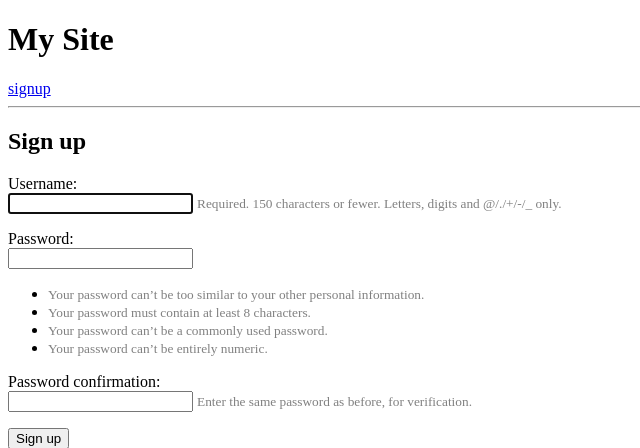
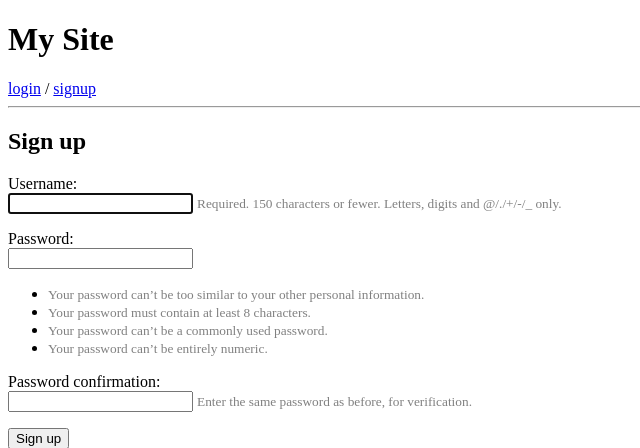
Before and after one commit to wilrop/web-technologies, a Django app: page /signup/ in a window 1280 px wide. Shown: the top 448 px of the page, without its empty margins (0-640 px from the left). Run offline with Django 3.2, Linux system fonts and the light colour scheme.

Commit message:
Added login and logout functionality

```diff
--- a/towima/templates/base.html
+++ b/towima/templates/base.html
@@ -8,9 +8,9 @@
     <header>
       <h1>My Site</h1>
       {% if user.is_authenticated %}
-
+        <a href="{% url 'logout' %}">logout</a>
       {% else %}
-        <a href="{% url 'signup' %}">signup</a>
+        <a href="{% url 'login' %}">login</a> / <a href="{% url 'signup' %}">signup</a>
       {% endif %}
       <hr>
     </header>
--- a/towima/towima/settings.py
+++ b/towima/towima/settings.py
@@ -118,3 +118,7 @@ USE_TZ = True
 # https://docs.djangoproject.com/en/2.1/howto/static-files/
 
 STATIC_URL = '/static/'
+
+# Where to redirect after login and logout
+LOGIN_REDIRECT_URL = '/'
+LOGOUT_REDIRECT_URL = '/'
--- a/towima/towima/urls.py
+++ b/towima/towima/urls.py
@@ -14,11 +14,13 @@ Including another URLconf
     2. Add a URL to urlpatterns:  path('blog/', include('blog.urls'))
 """
 from django.contrib import admin
-from django.urls import path
-from django.conf.urls import url
+from django.urls import path, include
+from django.views.generic.base import TemplateView
 from towima import views as core_views
 
 urlpatterns = [
+    path('', TemplateView.as_view(template_name='home.html'), name='home'),
     path('admin/', admin.site.urls),
-    path( 'signup/', core_views.signup, name='signup'),
+    path('signup/', core_views.signup, name='signup'),
+    path('accounts/', include('django.contrib.auth.urls')),
 ]
```
Also changed, not shown: towima/db.sqlite3, towima/templates/registration/login.html (renamed from towima/templates/login.html).
